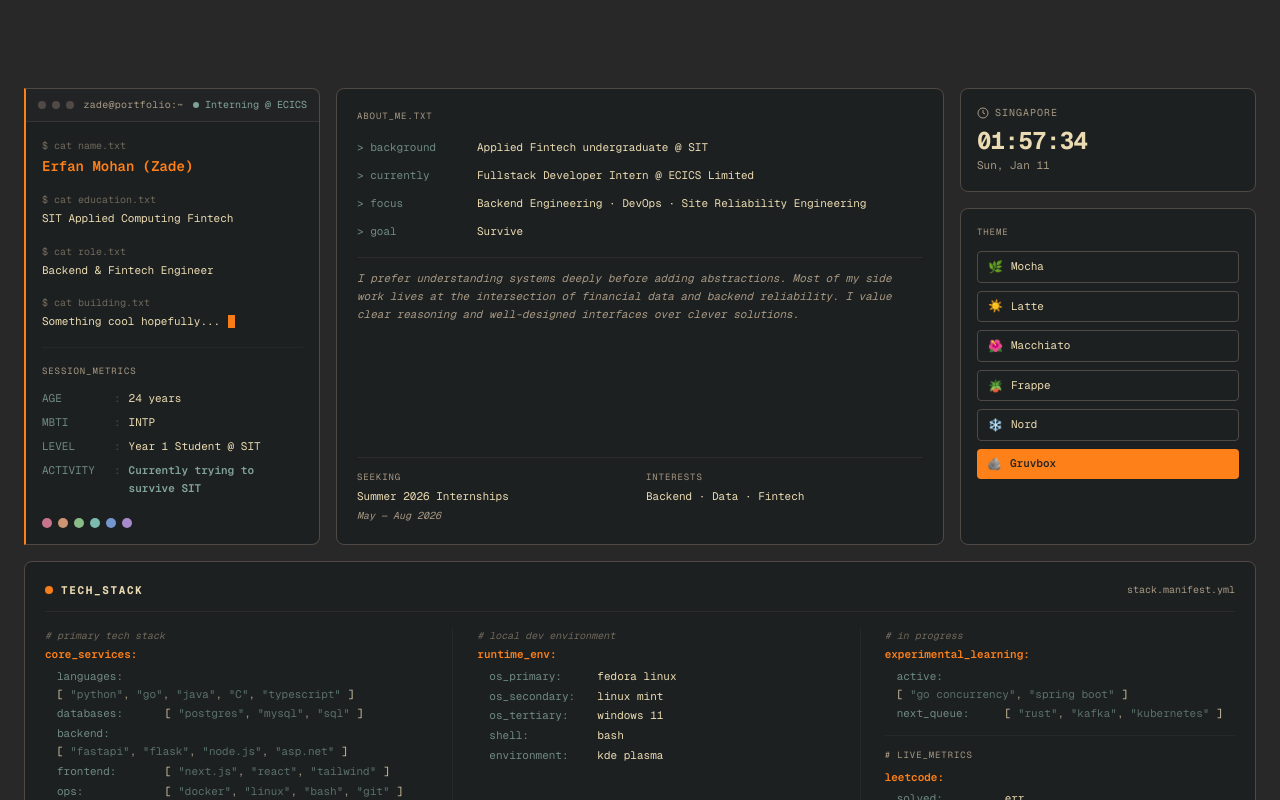
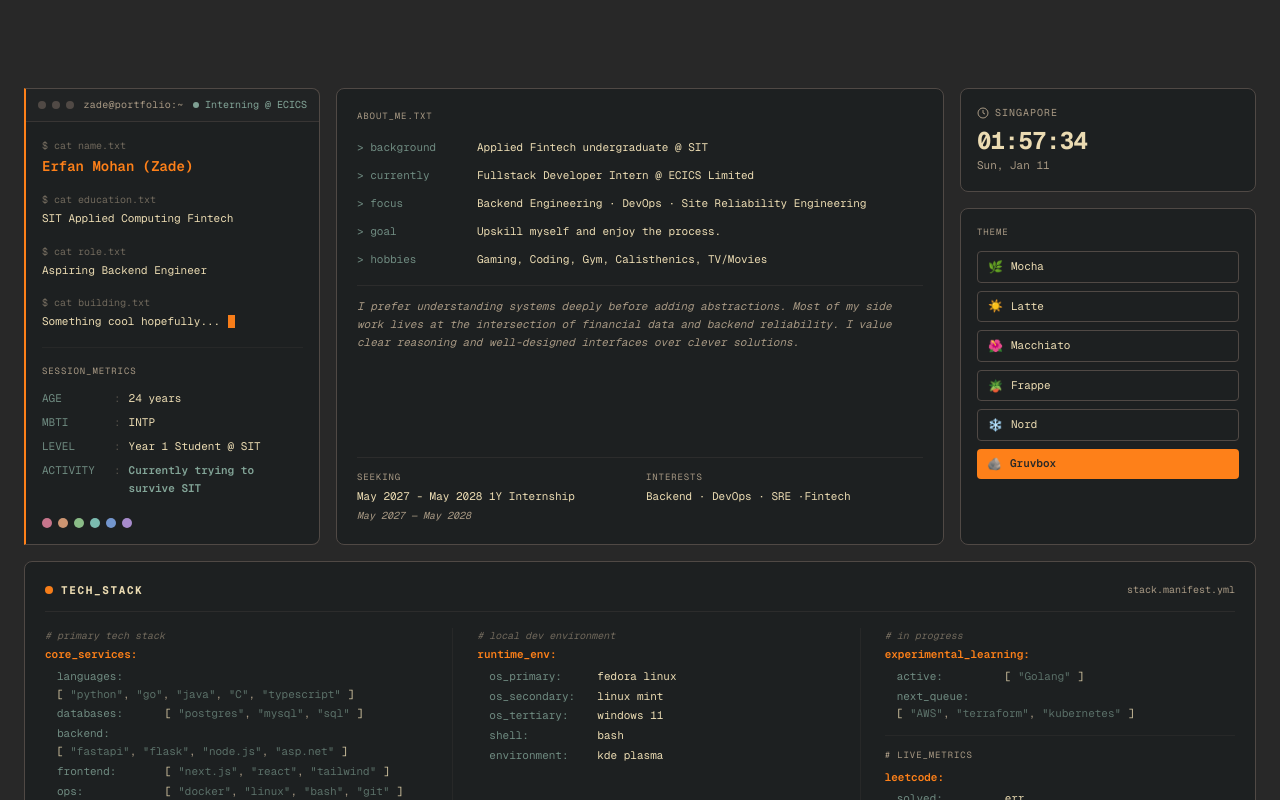
Before and after one commit to ZadeNova/portfolio-website, a Next.js app: page / in a window 1280 px wide. Shown: the top 800 px of the page. Built offline with nearby package versions, Linux system fonts and the light colour scheme; no server answers.

Commit message:
Updated details in the portfolio page.

```diff
--- a/app/components/Hero.tsx
+++ b/app/components/Hero.tsx
@@ -32,7 +32,8 @@ const ABOUT_ROWS: { key: string; value: string }[] = [
 		key: "> focus",
 		value: "Backend Engineering · DevOps · Site Reliability Engineering",
 	},
-	{ key: "> goal", value: "Survive" },
+	{ key: "> goal", value: "Upskill myself and enjoy the process." },
+	{ key: "> hobbies", value: "Gaming, Coding, Gym, Calisthenics, TV/Movies" },
 ];
 
 // YAML manifest — three logical groups
@@ -53,8 +54,8 @@ const MANIFEST_RUNTIME = [
 ];
 
 const MANIFEST_LEARNING = [
-	{ key: "active", values: ["go concurrency", "spring boot"] },
-	{ key: "next_queue", values: ["rust", "kafka", "kubernetes"] },
+	{ key: "active", values: ["Golang"] },
+	{ key: "next_queue", values: ["AWS", "terraform", "kubernetes"] },
 ];
 
 const SOCIALS: Social[] = [
@@ -314,7 +315,7 @@ export default function Hero() {
 								$ cat role.txt
 							</div>
 							<div className="text-[11px] text-foreground">
-								Backend &amp; Fintech Engineer
+								Aspiring Backend Engineer
 							</div>
 						</div>
 						<div>
@@ -370,10 +371,10 @@ export default function Hero() {
 									Seeking
 								</div>
 								<div className="text-[11px] text-foreground">
-									Summer 2026 Internships
+									May 2027 - May 2028 1Y Internship
 								</div>
 								<div className="text-[10px] text-muted italic mt-0.5">
-									May — Aug 2026
+									May 2027 — May 2028
 								</div>
 							</div>
 							<div>
@@ -381,7 +382,7 @@ export default function Hero() {
 									Interests
 								</div>
 								<div className="text-[11px] text-foreground">
-									Backend · Data · Fintech
+									Backend · DevOps · SRE ·Fintech
 								</div>
 							</div>
 						</div>
```
